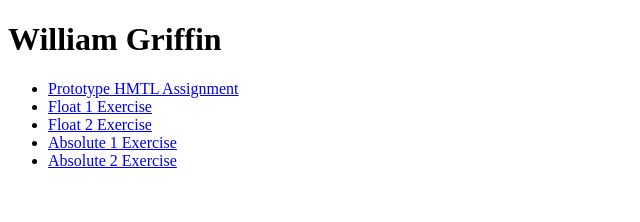
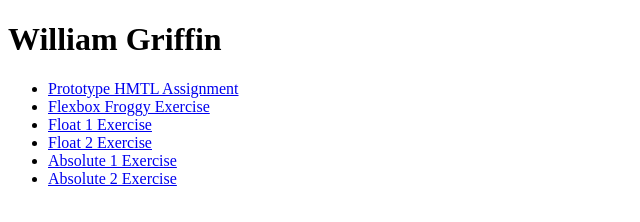
Before and after one commit to whg6/IFSC-1310, a plain HTML site: page index.html in a window 1280 px wide. Shown: the whole page, without its empty margins (0-640 px from the left). Drawn offline with Linux system fonts and the light colour scheme.

Commit message:
Flexbox Froggy assignment upload

```diff
--- a/index.html
+++ b/index.html
@@ -10,6 +10,7 @@
         <nav>
             <ul>
                <li><a href ="gordo/index.html">Prototype HMTL Assignment</a></li>
+               <li><a href ="assets/img/flexbox_froggy.png">Flexbox Froggy Exercise</a></a></li>
                <li><a href = "positioning-lab/float-1.html">Float 1 Exercise</a></li>
                <li><a href = "positioning-lab/float-2.html">Float 2 Exercise</a></li>
                <li><a href = "positioning-lab/absolute-1.html">Absolute 1 Exercise</a></li>
```
Also changed, not shown: assets/img/flexbox_froggy.png (added).
